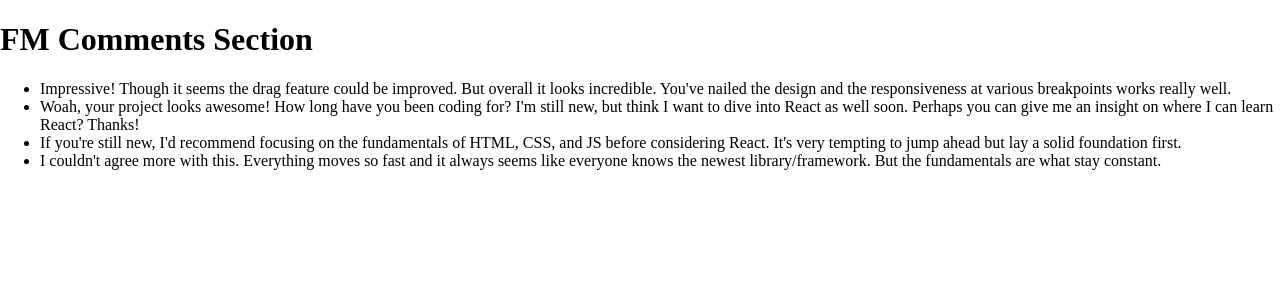
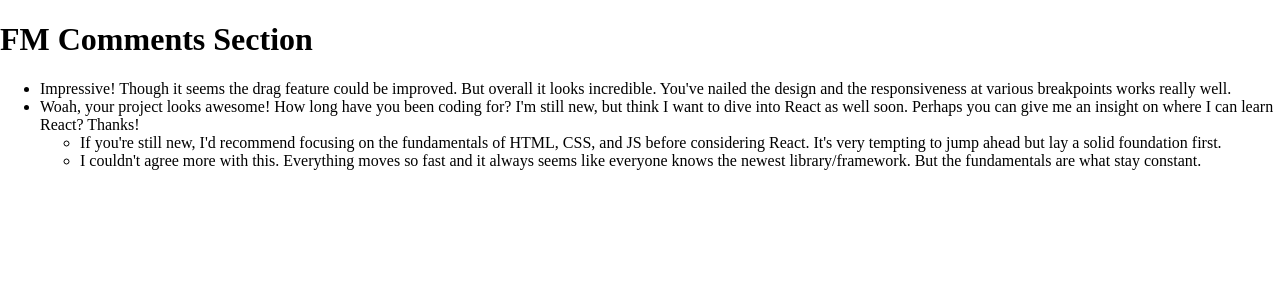
Before and after one commit to simoneclr/fm-comments-section, a React (Create React App) app: page / in a window 1280 px wide. Shown: the top 300 px of the page. Built offline with nearby package versions, Linux system fonts and the light colour scheme.

Commit message:
Display comment threads with nested replies

```diff
--- a/src/App.js
+++ b/src/App.js
@@ -1,13 +1,13 @@
 import React from 'react';
 
-import CommentsThread from "./views/comments/CommentsThread"
+import CommentsDashboard from './views/comments/CommentsDashboard';
 
 function App() {
   return (
     <div>
       <h1>FM Comments Section</h1>
 
-      <CommentsThread/>
+      <CommentsDashboard/>
     </div>
 
   )
--- /dev/null
+++ b/src/views/comments/CommentsDashboard.js
@@ -0,0 +1,24 @@
+import React from "react";
+import { useSelector } from "react-redux";
+import { selectAllComments } from "../../store/comments/commentsSlice";
+
+import CommentsThread from "./CommentsThread";
+
+// Displays the main comments page
+function CommentsDashboard() {
+	const comments = useSelector(selectAllComments)
+
+	// Select all root comments
+	const rootComments = comments.filter(c => c.repliesTo === -1)
+
+	return (
+		<section className="comments-dashboard">
+			{/* Display a thread starting with each root comment */}
+			<ul className="comments-thread root-thread">
+				{rootComments.map(c => <CommentsThread key={c.id} comment={c}/>)}
+			</ul>
+		</section>
+	)
+}
+
+export default CommentsDashboard
--- a/src/views/comments/CommentsThread.js
+++ b/src/views/comments/CommentsThread.js
@@ -1,17 +1,30 @@
 import React from "react";
 import { useSelector } from "react-redux";
-import { selectAllComments } from "../../store/comments/commentsSlice";
+import { selectCommentById } from "../../store/comments/commentsSlice";
 
 // Displays a comments thread
-function CommentsThread() {
-	const comments = useSelector(selectAllComments)
-
-	const renderedComments = comments.map(c => <li key={c.id}>{c.content}</li>)
+function CommentsThread({comment}) {
+	// Select all comments replying to the root comment of this thread
+	const replies = useSelector(state =>
+		comment.replies.map(replyId => selectCommentById(state, replyId))
+	)
 
 	return (
-		<ul className="comments-thread">
-			{renderedComments}
-		</ul>
+		<li>
+			<article className="comment">
+				{comment.content}
+			</article>
+
+			{
+				replies.length > 0 ?
+
+				<ul className="comments-thread replies-thread">
+					{replies.map(c => <CommentsThread key={c.id} comment={c}/>)}
+				</ul>
+
+				: ""
+			}
+		</li>
 	)
 }
 
```
